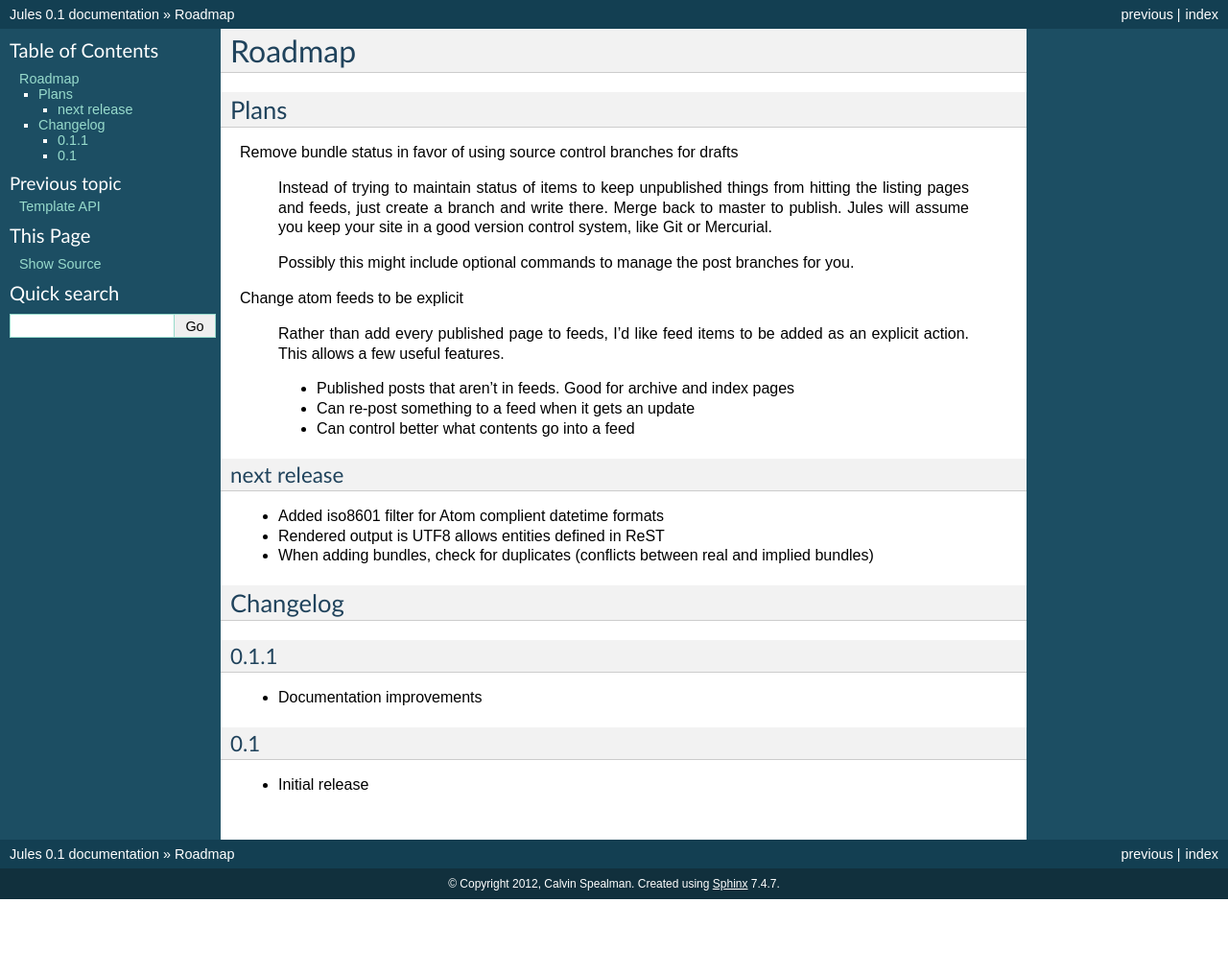
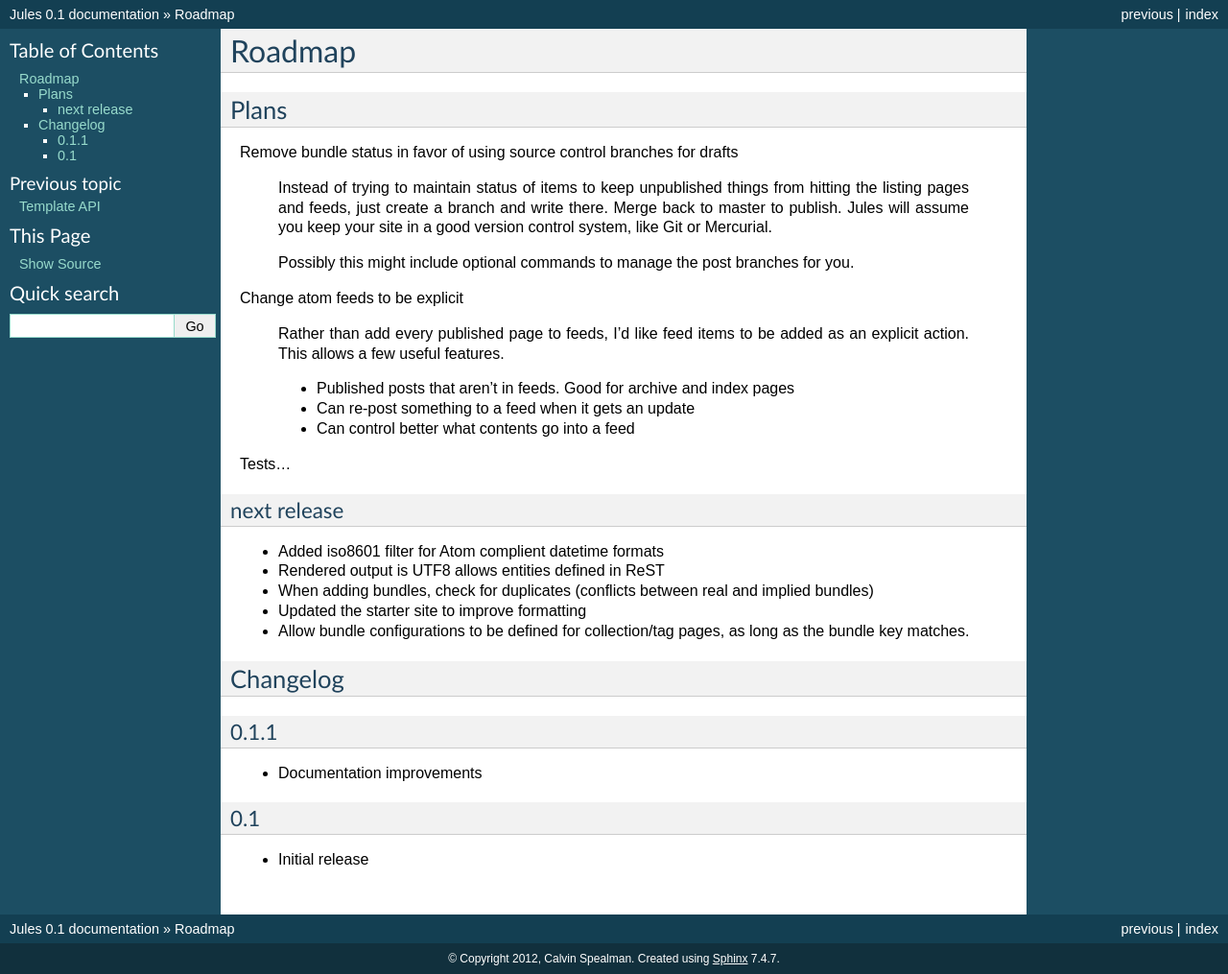
Before and after one commit to ironfroggy/jules, a Sphinx documentation site: the page built from docs/roadmap.rst, in a window 1280 px wide. Shown: the whole page at 96% size. Built offline with Sphinx 7.4.7, drawn with Linux system fonts in a browser that asks for light colours; before the commit the page ends 937 px from its top, so only the background shows below that.

Commit message:
Updated roadmap with recent changes for the next release

```diff
--- a/docs/roadmap.rst
+++ b/docs/roadmap.rst
@@ -18,6 +18,8 @@ Change atom feeds to be explicit
   * Can re-post something to a feed when it gets an update
   * Can control better what contents go into a feed
 
+Tests...
+
 
 next release
 ############
@@ -25,6 +27,9 @@ next release
 * Added iso8601 filter for Atom complient datetime formats
 * Rendered output is UTF8 allows entities defined in ReST
 * When adding bundles, check for duplicates (conflicts between real and implied bundles)
+* Updated the starter site to improve formatting
+* Allow bundle configurations to be defined for collection/tag pages, as long
+  as the bundle key matches.
 
 Changelog
 ^^^^^^^^^
```
